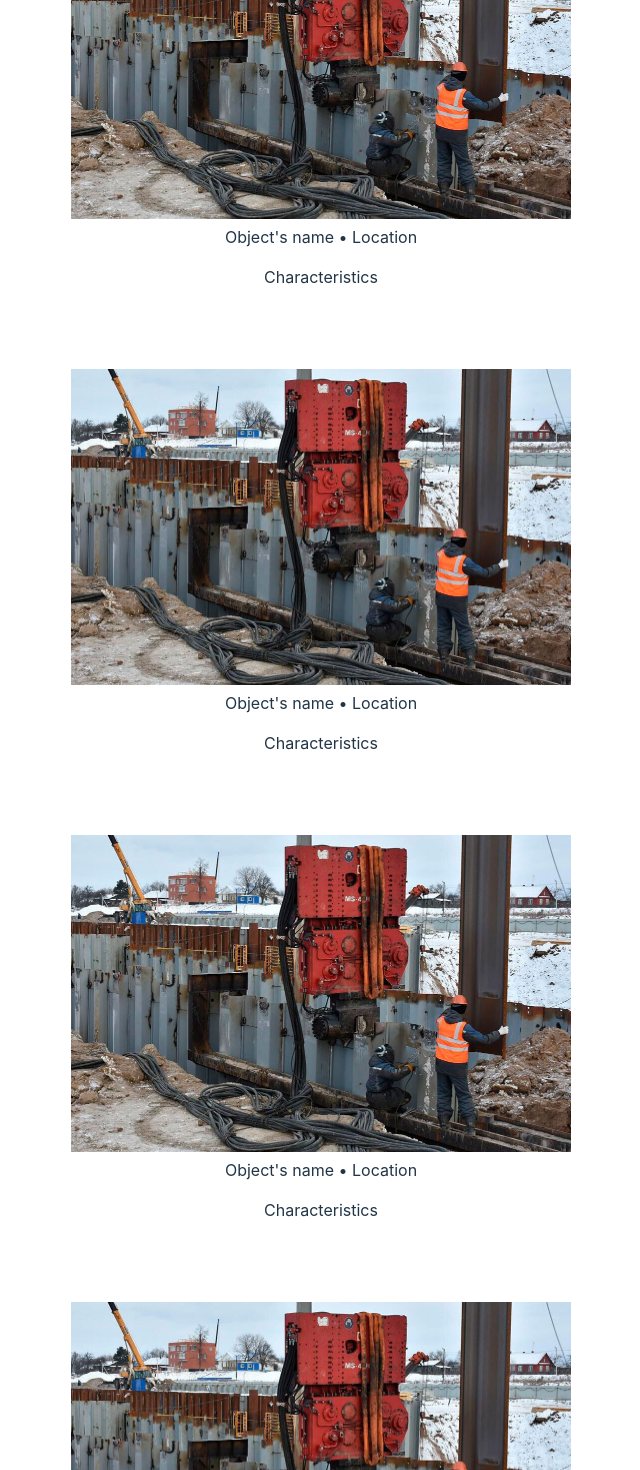
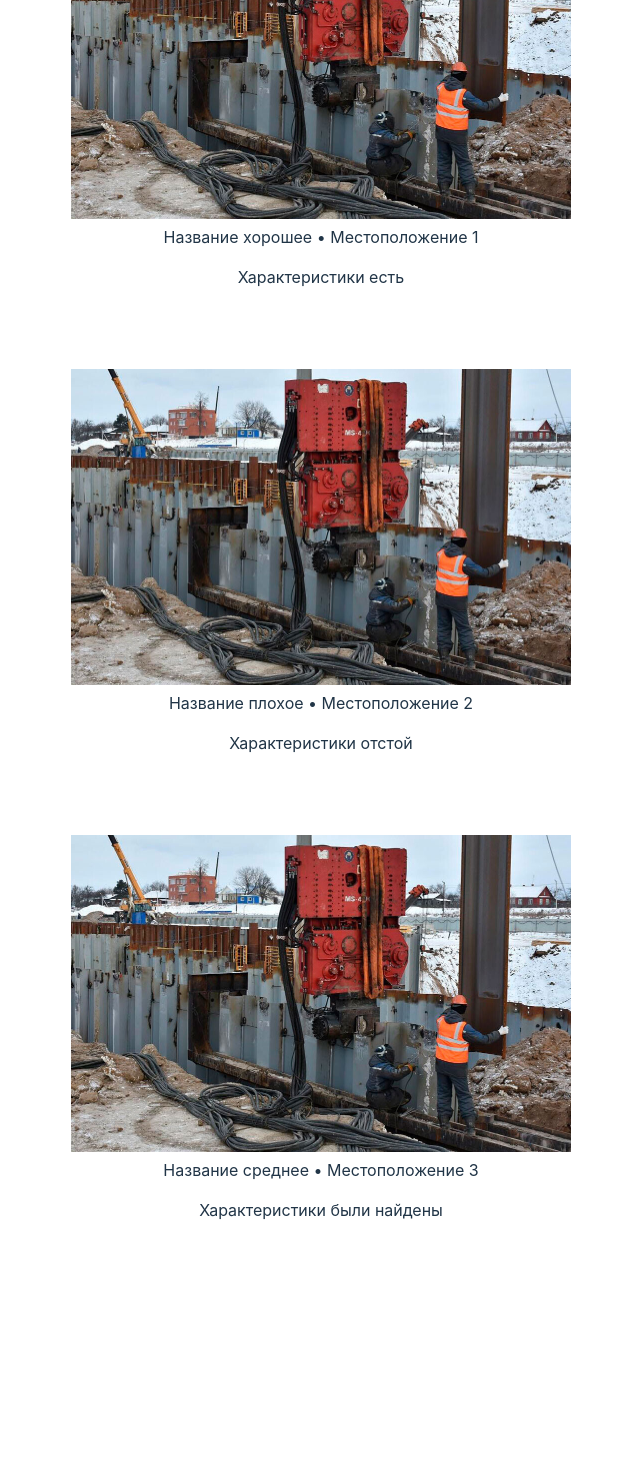
Before and after one commit to myznikovgleb/gorodxgasu, a React (Vite) app: page / in a window 1280 px wide. Shown: the part 573-2043 px from the top of the page, without its empty margins (319-959 px from the left). After the commit the page ends 1875 px from the top, so only its background shows below. Built offline with nearby package versions, Linux system fonts and the light colour scheme.

Commit message:
add data file and works with props

```diff
--- a/src/App.jsx
+++ b/src/App.jsx
@@ -2,10 +2,20 @@ import React from 'react'
 import gasuLogo from '/gasu.svg'
 import gorodLogo from '/gorod.svg'
 import './App.css'
-
 import Card from './Projects.jsx'
+import data from './data.jsx'
 
 function App() {
+  const cards = data.map(item => {
+    return (
+      <Card
+      name={item.name}
+      location={item.location}
+      characteristics={item.characteristics}
+      />
+      )
+    })
+
   return (
     <>
       <div>
@@ -29,16 +39,11 @@ function App() {
       {/* <p className="read-the-docs">
         The project for students and teachers by SK Gorod
       </p> */}
+      <div>
+        {cards}
+      </div>
+    </>
 
-      <div>
-        <Card />
-        <Card />
-        <Card />
-        <Card />
-        <Card />
-      </div>
-
-    </>
   )
 }
 
--- a/src/Projects.jsx
+++ b/src/Projects.jsx
@@ -2,16 +2,16 @@ import React from 'react'
 import './Projects.css'
 
 
-function Card() {
+function Card(props) {
     return (
         <div className="card">
             <img src="/shpunt.jpg" className="card--image" />
             <div className="card--stats">
-                <span>Object's name</span>
+                <span>{props.name}</span>
                 <span className="gray"> • </span>
-                <span className="gray">Location</span>
+                <span className="gray">{props.location}</span>
             </div>
-            <p>Characteristics</p>
+            <p>{props.characteristics}</p>
         </div>
     )
 }
--- /dev/null
+++ b/src/data.jsx
@@ -0,0 +1,20 @@
+export default [
+    {
+        id: 1,
+        name: "Название хорошее",
+        location: "Местоположение 1",
+        characteristics: "Характеристики есть",
+    },
+    {
+        id: 2,
+        name: "Название плохое",
+        location: "Местоположение 2",
+        characteristics: "Характеристики отстой",
+    },
+    {
+        id: 3,
+        name: "Название среднее",
+        location: "Местоположение 3",
+        characteristics: "Характеристики были найдены",
+    }
+]
--- a/src/index.css
+++ b/src/index.css
@@ -5,7 +5,7 @@
 
   color-scheme: light dark;
   color: rgba(255, 255, 255, 0.87);
-  background-color: #242424;
+  background-color: #372fa0;
 
   font-synthesis: none;
   text-rendering: optimizeLegibility;
```
